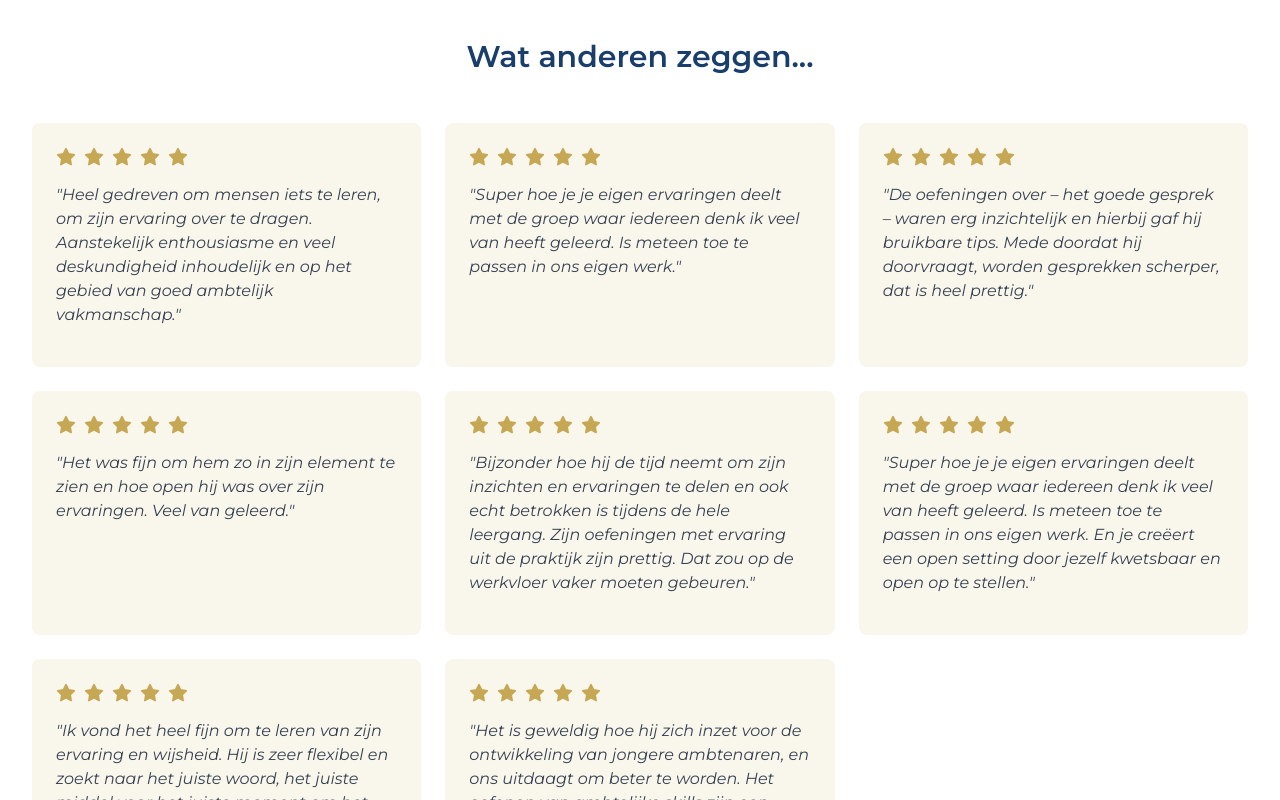
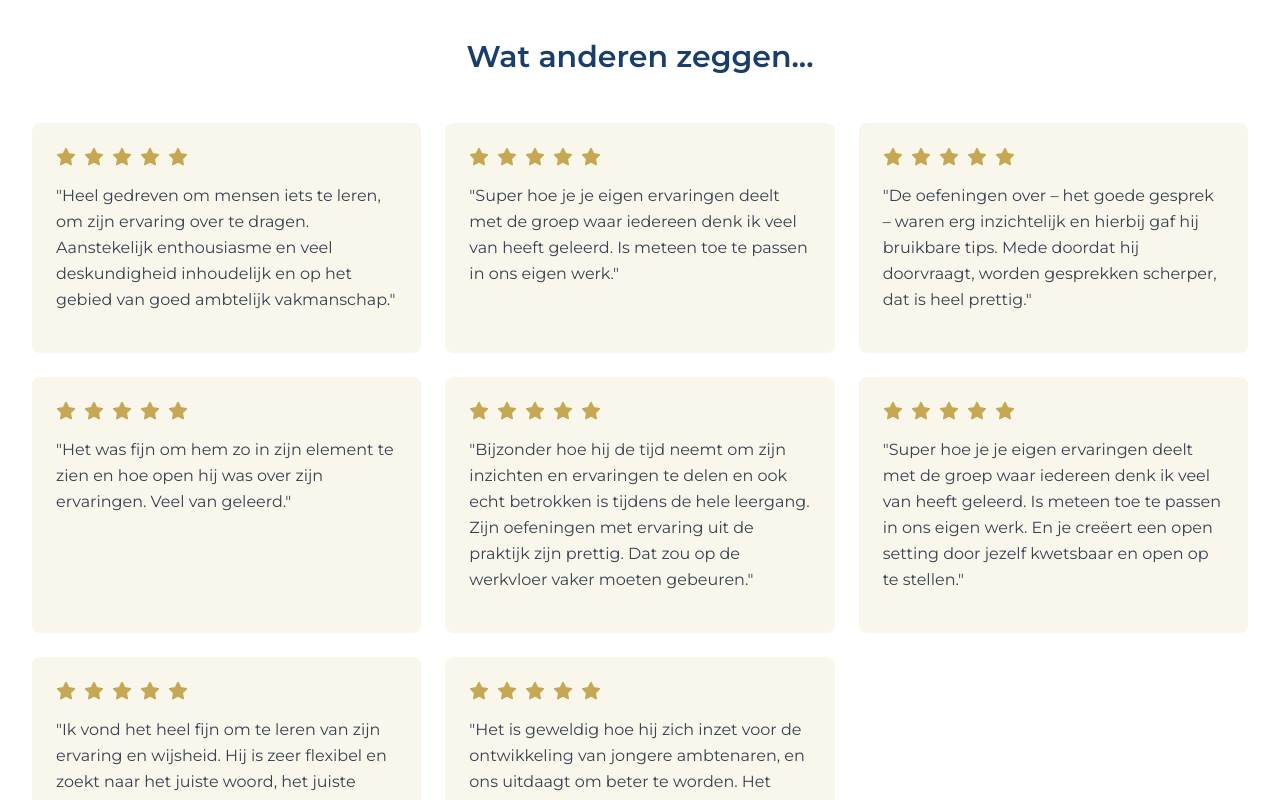
Before and after one commit to HelderMendes/tharros, a React (Vite) app: page /ferdi-licher in a window 1280 px wide. Shown: the part 1860-2660 px from the top of the page. Built offline with nearby package versions, Linux system fonts and the light colour scheme.

Commit message:
testimonials

```diff
--- a/src/components/TestimonialsSlider.tsx
+++ b/src/components/TestimonialsSlider.tsx
@@ -22,8 +22,7 @@ const testimonials: Testimonial[] = [
     },
     {
         id: 4,
-        testimonial:
-            'Het was fijn om hem zo in zijn element te zien en hoe open hij was over zijn ervaringen. Veel van geleerd.',
+        testimonial: 'Het was fijn om hem zo in zijn element te zien en hoe open hij was over zijn ervaringen. Veel van geleerd.',
     },
     {
         id: 5,
@@ -55,18 +54,13 @@ const TestimonialsSlider = () => {
             {/* Testimonials Display */}
             <div className="grid grid-cols-1 gap-6 transition-all duration-700 ease-in-out md:grid-cols-2 lg:grid-cols-3">
                 {visibleTestimonials.map((testimonial, index) => (
-                    <div key={index} className="rounded-lg bg-slate-50 p-6">
+                    <div key={index} className="rounded-lg bg-slate-50 p-6 leading-relaxed text-gray-700">
                         <div className="mb-4 flex items-center">
                             {[...Array(5)].map((_, i) => (
-                                <Star
-                                    key={i}
-                                    className="mr-2 h-5 w-5 fill-current text-slate-500"
-                                />
+                                <Star key={i} className="mr-2 h-5 w-5 fill-current text-slate-500" />
                             ))}
                         </div>
-                        <p className="mb-4 italic text-gray-700">
-                            "{testimonial.testimonial}"
-                        </p>
+                        <p className="mb-4">"{testimonial.testimonial}"</p>
                     </div>
                 ))}
             </div>
```
